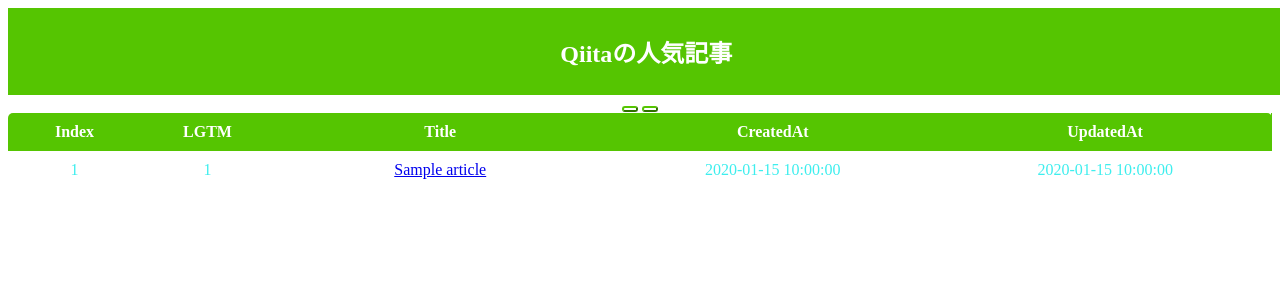
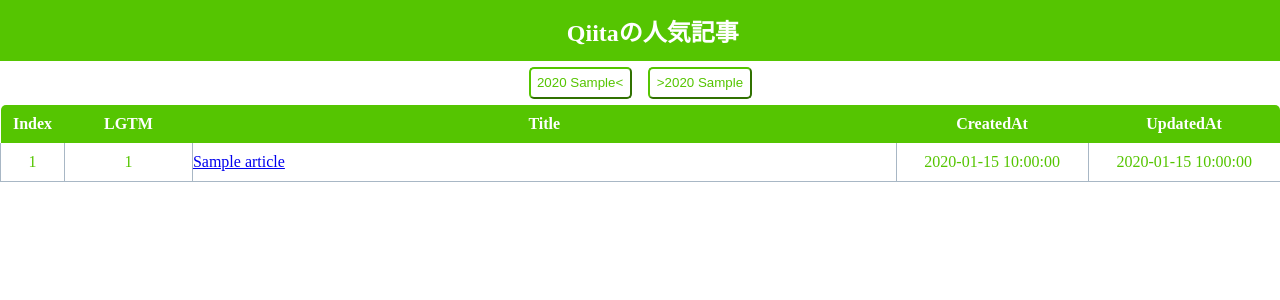
Before and after one commit to acna2676/Pythagoras, a Python web app: template chalicelib/templates/index.html in a window 1280 px wide. Shown: the top 300 px of the page. Run offline with Jinja, Linux system fonts and the light colour scheme; the template is opened without the code that fills it: most values are stand-ins (such as "Sample title", 1, 10 or a date in 2020).

Commit message:
note: whole design

```diff
--- a/chalicelib/static/css/style.css
+++ b/chalicelib/static/css/style.css
@@ -1,25 +1,25 @@
-.header {
-  width: 100%;
-  padding: 0.5%;
-  background-color: #55c501;
+body {
+  margin: 0;
+  padding: 0;
 }
 
 h2 {
+  width: 100%;
+  margin: 0;
+  padding: 1%;
+  background-color: #55c501;
   text-align: center;
   color: white;
 }
 
 #controllButton {
   text-align: center;
-  height: 1%;
 }
 
 .table {
-  /* margin-top: 15%; */
-  /* margin-bottom: 15%; */
   margin-left: auto;
   margin-right: auto;
-  color: #3eeeee;
+  color: #55c501;
   border-collapse: collapse;
   border: none;
   border-radius: 5px;
@@ -37,7 +37,7 @@ table th:first-child {
 
 table th:last-child {
   border-radius: 0 5px 0 0;
-  border-right: 1px solid #55c501;
+  /* border-right: 1px solid #55c501; */
 }
 
 table th {
@@ -45,17 +45,15 @@ table th {
   color: white;
   background: #55c501;
   /* box-shadow: 0px 1px 1px rgba(255, 255, 255, 0.3) inset; */
-  width: 25%;
   padding: 10px 0;
 }
 
 table td {
   text-align: center;
-  /* border-left: 1px solid #a8b7c5; */
-  /* border-bottom: 1px solid #a8b7c5; */
+  border-left: 1px solid #a8b7c5;
+  border-bottom: 1px solid #a8b7c5;
   border-top: none;
   /* box-shadow: 0px -3px 5px 1px #eee inset; */
-  width: 25%;
   padding: 10px 0;
 }
 
@@ -64,6 +62,8 @@ table td {
   border-color: #55c501;
   border-radius: 5px;
   background-color: white;
+  margin: 0.5%;
+  padding: 0.5%;
 }
 
 #next {
@@ -71,4 +71,6 @@ table td {
   border-color: #55c501;
   border-radius: 5px;
   background-color: white;
+  margin: 0.5%;
+  padding: 0.5%;
 }
--- a/chalicelib/templates/index.html
+++ b/chalicelib/templates/index.html
@@ -1,41 +1,42 @@
 {% extends "layout.html" %} {% block content %}
-<div class="header">
-  <h2>Qiitaの人気記事</h2>
-</div>
+<h2>Qiitaの人気記事</h2>
 <div id="controllButton">
-  <button
+  <input
     id="prev"
     type="button"
     value="{{dt_prev_year}} {{dt_prev_month}}<"
     onclick="location.href='/{{dt_prev_year}}{{dt_prev_month}}'"
-  ></button>
-  <button
+  ></input>
+  <input
     id="next"
     type="button"
     value=">{{dt_next_year}} {{dt_next_month}}"
     onclick="location.href='/{{dt_next_year}}{{dt_next_month}}'"
-  ></button>
+  ></input>
 </div>
 
 <table class="table">
   <thead>
     <tr>
-      <th style="width: 10%">Index</th>
+      <th style="width: 5%">Index</th>
       <th style="width: 10%">LGTM</th>
-      <th>Title</th>
-      <th>CreatedAt</th>
-      <th>UpdatedAt</th>
+      <th style="width: 55%">Title</th>
+      <th style="width: 15%">CreatedAt</th>
+      <th style="width: 15%">UpdatedAt</th>
     </tr>
   </thead>
   <tbody>
     {% for article in selected_articles %}
     <tr>
-      <td style="width: 10%">{{ loop.index }}</td>
-      <td style="width: 10%">{{ article.likes_count }}</td>
-      <td><a href="{{ article.url }}">{{ article.title }}</a></td>
+      <td>{{ loop.index }}</td>
+      <td>{{ article.likes_count }}</td>
+      <td  style="text-align: left">
+        <a href="{{ article.url }}">{{ article.title }}</a>
+      </td>
       <td>{{ article.created_at }}</td>
       <td>{{ article.updated_at }}</td>
     </tr>
-    {% endfor %} {% endblock %}
+    {% endfor %}
   </tbody>
 </table>
+{% endblock %}
```
Also changed, not shown: app.py (+6 -4 lines).
